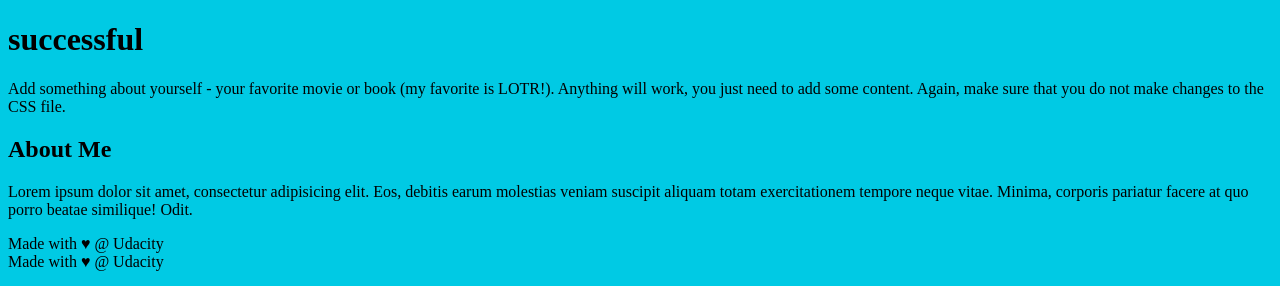
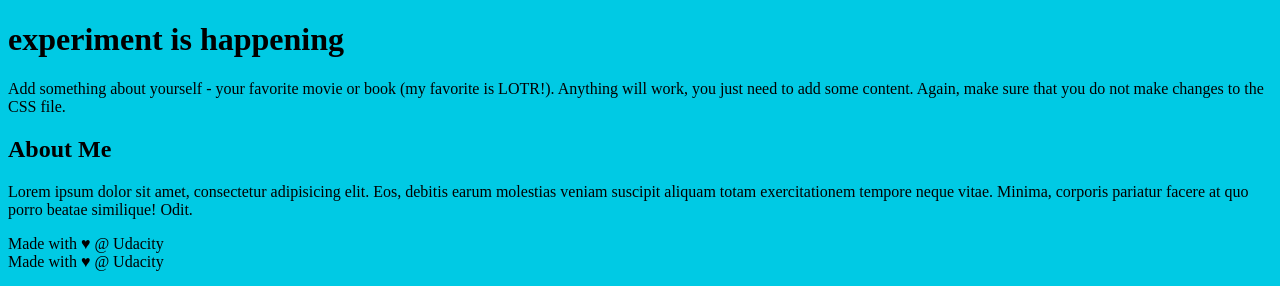
Before and after one commit to shekharsuman2011/udacity-test, a plain HTML site: page index.html in a window 1280 px wide. Shown: the top 286 px of the page. Drawn offline with Linux system fonts and the light colour scheme.

Commit message:
asjdkasjdj

```diff
--- a/index.html
+++ b/index.html
@@ -10,7 +10,7 @@
 <body>
 
     <header>
-        <h1>successful </h1>
+        <h1>experiment is happening </h1>
     </header>
 
     <div class="container">
```
